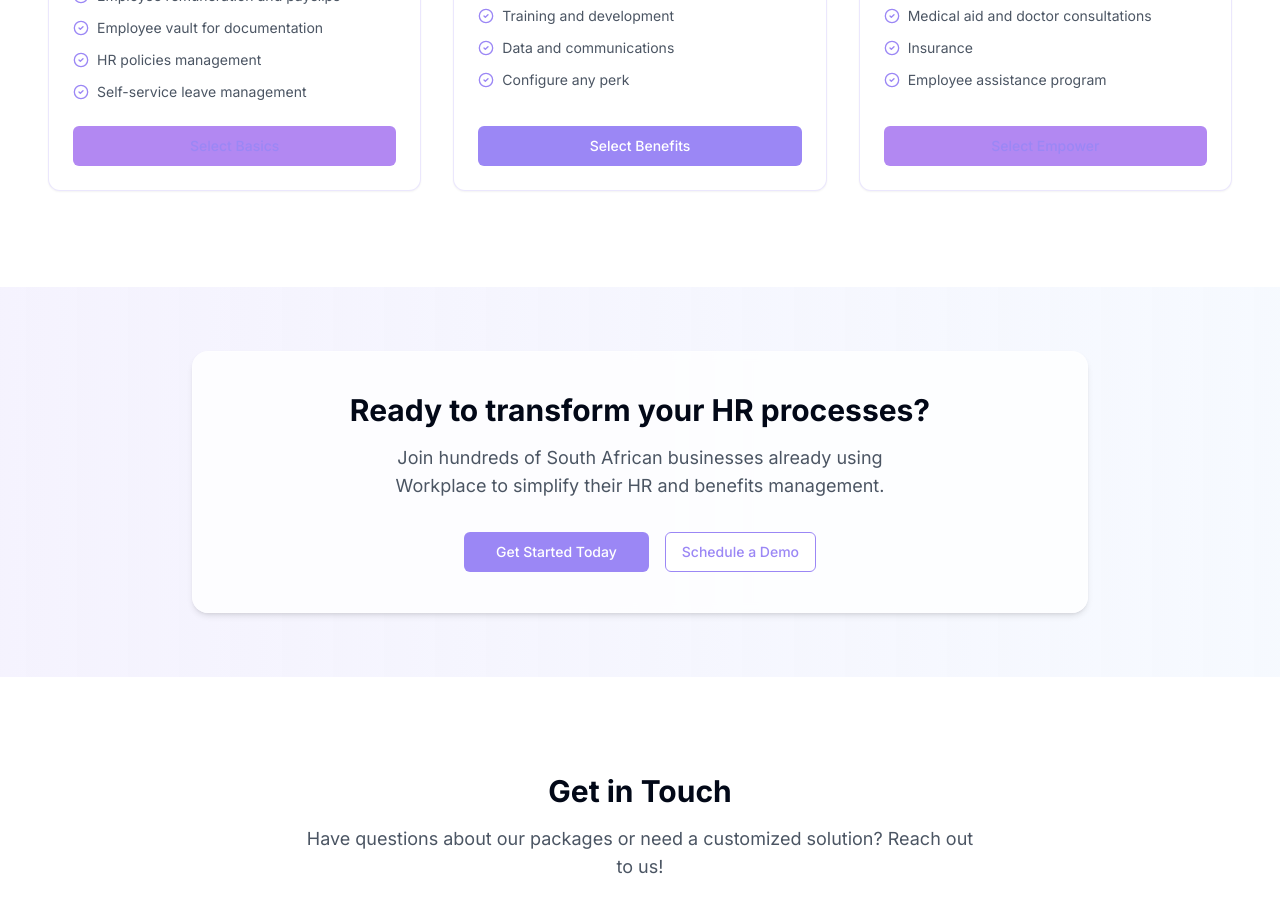
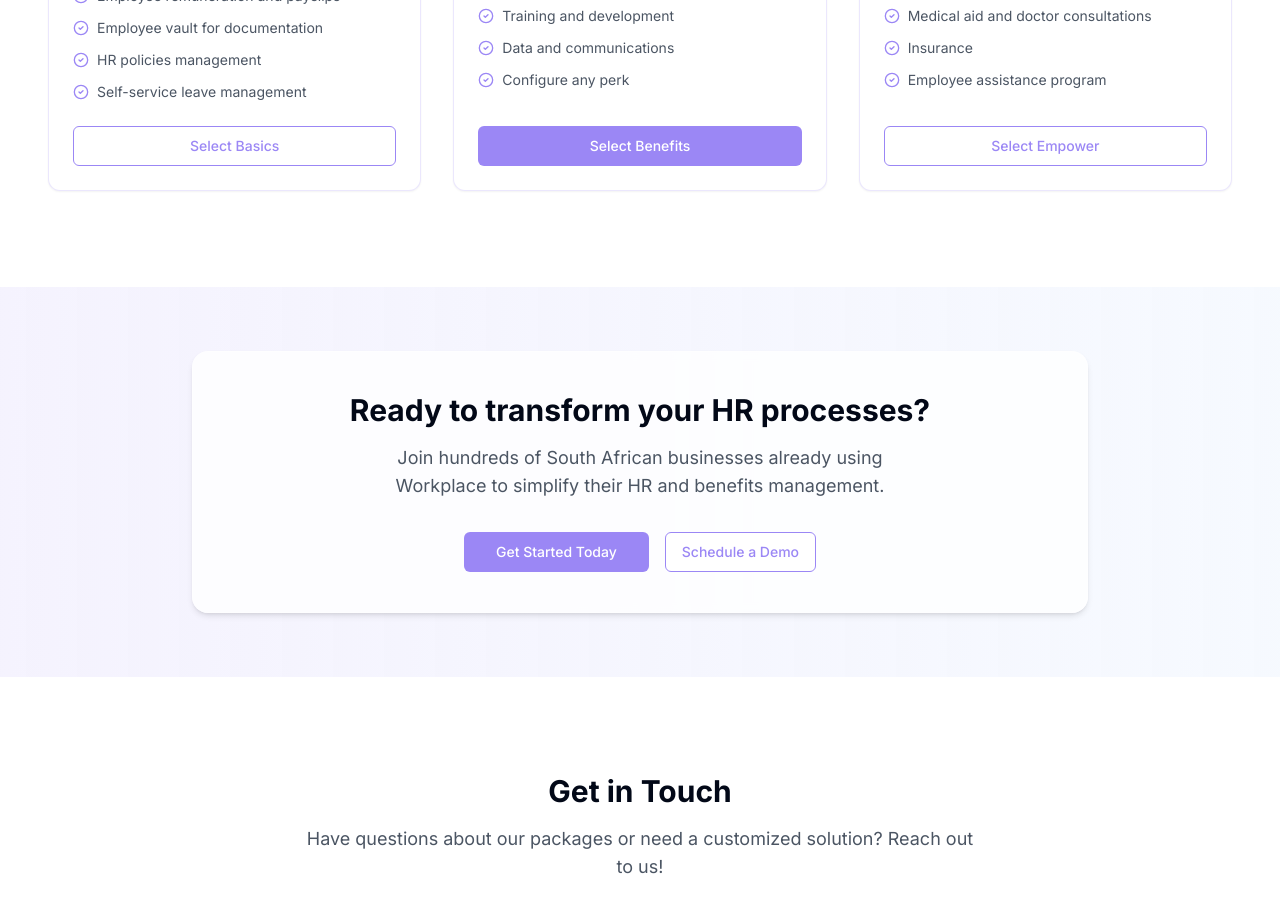
Before and after one commit to DennisCharlesWilliams/workplace-3f85ba4f, a React (Vite) app: page / in a window 1280 px wide. Shown: the part 1840-2752 px from the top of the page. Built offline with nearby package versions, Linux system fonts and the light colour scheme.

Commit message:
Update button text color
The inactive text color on the purple buttons in the "Choose Your Package" section should be white.

```diff
--- a/src/pages/Index.tsx
+++ b/src/pages/Index.tsx
@@ -255,7 +255,7 @@ const Index = () => {
               </div>
 
               <div className="package-card-footer">
-                <Button className="w-full text-workplace-purple hover:bg-workplace-purple/5 border-workplace-purple">
+                <Button variant="outline" className="w-full text-workplace-purple hover:bg-workplace-purple hover:text-white border-workplace-purple">
                   Select Basics
                 </Button>
               </div>
@@ -351,7 +351,7 @@ const Index = () => {
               </div>
 
               <div className="package-card-footer">
-                <Button className="w-full text-workplace-purple hover:bg-workplace-purple/5 border-workplace-purple">
+                <Button variant="outline" className="w-full text-workplace-purple hover:bg-workplace-purple hover:text-white border-workplace-purple">
                   Select Empower
                 </Button>
               </div>
@@ -370,7 +370,7 @@ const Index = () => {
             </p>
             <div className="flex flex-col md:flex-row justify-center gap-4">
               <Button className="bg-workplace-purple hover:bg-purple-600 text-white px-8">Get Started Today</Button>
-              <Button variant="outline" className="border-workplace-purple text-workplace-purple hover:bg-workplace-purple/5">
+              <Button variant="outline" className="border-workplace-purple text-workplace-purple hover:bg-workplace-purple hover:text-white">
                 Schedule a Demo
               </Button>
             </div>
```
